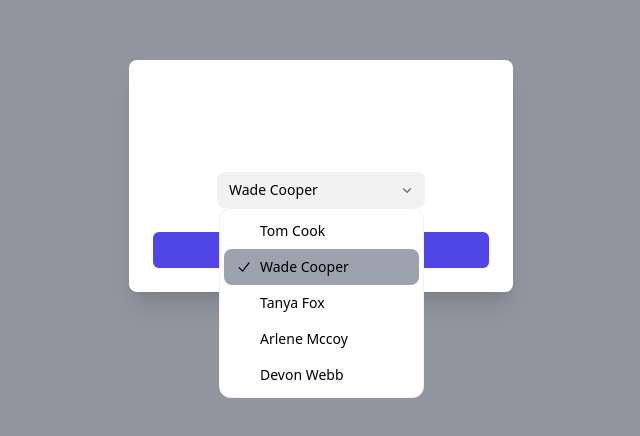
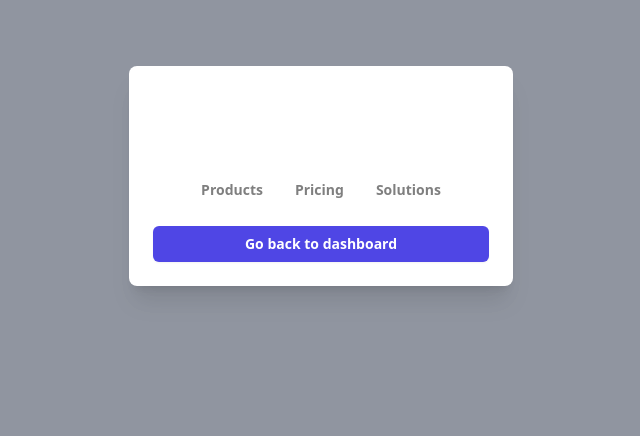
Before and after one commit to placidrod/react-ts-202409, a React (Vite) app: page / in a window 1280 px wide. Shown: the part 224-660 px from the top of the page, without its empty margins (319-959 px from the left). Built offline with nearby package versions, Linux system fonts and the light colour scheme.

Commit message:
popover test

```diff
--- a/src/App.tsx
+++ b/src/App.tsx
@@ -1,88 +1,8 @@
-'use client';
-
 import { useState } from 'react';
-import {
-  Dialog,
-  DialogBackdrop,
-  DialogPanel,
-  DialogTitle,
-} from '@headlessui/react';
+import { Dialog, DialogBackdrop, DialogPanel } from '@headlessui/react';
 // import { CheckIcon } from '@heroicons/react/24/outline'
 
-import {
-  Combobox,
-  ComboboxButton,
-  ComboboxInput,
-  ComboboxOption,
-  ComboboxOptions,
-} from '@headlessui/react';
-import { CheckIcon, ChevronDownIcon } from '@heroicons/react/20/solid';
-import clsx from 'clsx';
-
-const people = [
-  { id: 1, name: 'Tom Cook' },
-  { id: 2, name: 'Wade Cooper' },
-  { id: 3, name: 'Tanya Fox' },
-  { id: 4, name: 'Arlene Mccoy' },
-  { id: 5, name: 'Devon Webb' },
-];
-
-function CBox() {
-  const [query, setQuery] = useState('');
-  const [selected, setSelected] = useState(people[1]);
-
-  const filteredPeople =
-    query === ''
-      ? people
-      : people.filter((person) => {
-          return person.name.toLowerCase().includes(query.toLowerCase());
-        });
-
-  return (
-    <div className="mx-auto w-52 pt-20 z-10">
-      <Combobox
-        value={selected}
-        onChange={(value) => setSelected(value)}
-        onClose={() => setQuery('')}
-        __demoMode
-      >
-        <div className="relative">
-          <ComboboxInput
-            className={clsx(
-              'w-full rounded-lg border-none bg-black/5 py-1.5 pr-8 pl-3 text-sm/6 text-black',
-              'focus:outline-none data-[focus]:outline-2 data-[focus]:-outline-offset-2 data-[focus]:outline-black/25'
-            )}
-            displayValue={(person) => person?.name}
-            onChange={(event) => setQuery(event.target.value)}
-          />
-          <ComboboxButton className="group absolute inset-y-0 right-0 px-2.5">
-            <ChevronDownIcon className="size-4 fill-black/60 group-data-[hover]:fill-black" />
-          </ComboboxButton>
-        </div>
-
-        <ComboboxOptions
-          anchor="bottom"
-          transition
-          className={clsx(
-            'w-[var(--input-width)] rounded-xl border border-black/5  p-1 [--anchor-gap:var(--spacing-1)] empty:invisible bg-white z-10',
-            'transition duration-100 ease-in data-[leave]:data-[closed]:opacity-0'
-          )}
-        >
-          {filteredPeople.map((person) => (
-            <ComboboxOption
-              key={person.id}
-              value={person}
-              className="group flex cursor-default items-center gap-2 rounded-lg py-1.5 px-3 select-none data-[focus]:bg-gray-400"
-            >
-              <CheckIcon className="invisible size-4 fill-black group-data-[selected]:visible" />
-              <div className="text-sm/6 text-black">{person.name}</div>
-            </ComboboxOption>
-          ))}
-        </ComboboxOptions>
-      </Combobox>
-    </div>
-  );
-}
+import Pop from './popover';
 
 export default function Modal() {
   const [open, setOpen] = useState(true);
@@ -112,7 +32,8 @@
                   Payment successful
                 </DialogTitle> */}
                 <div className="mt-2">
-                  <CBox />
+                  {/* <CBox /> */}
+                  <Pop />
                 </div>
               </div>
             </div>
--- /dev/null
+++ b/src/c-box.tsx
@@ -0,0 +1,77 @@
+import { useState } from 'react';
+// import { CheckIcon } from '@heroicons/react/24/outline'
+
+import {
+  Combobox,
+  ComboboxButton,
+  ComboboxInput,
+  ComboboxOption,
+  ComboboxOptions,
+} from '@headlessui/react';
+import { CheckIcon, ChevronDownIcon } from '@heroicons/react/20/solid';
+import clsx from 'clsx';
+
+const people = [
+  { id: 1, name: 'Tom Cook' },
+  { id: 2, name: 'Wade Cooper' },
+  { id: 3, name: 'Tanya Fox' },
+  { id: 4, name: 'Arlene Mccoy' },
+  { id: 5, name: 'Devon Webb' },
+];
+
+export default function CBox() {
+  const [query, setQuery] = useState('');
+  const [selected, setSelected] = useState(people[1]);
+
+  const filteredPeople =
+    query === ''
+      ? people
+      : people.filter((person) => {
+          return person.name.toLowerCase().includes(query.toLowerCase());
+        });
+
+  return (
+    <div className="mx-auto w-52 pt-20 z-10">
+      <Combobox
+        value={selected}
+        onChange={(value) => setSelected(value)}
+        onClose={() => setQuery('')}
+        __demoMode
+      >
+        <div className="relative">
+          <ComboboxInput
+            className={clsx(
+              'w-full rounded-lg border-none bg-black/5 py-1.5 pr-8 pl-3 text-sm/6 text-black',
+              'focus:outline-none data-[focus]:outline-2 data-[focus]:-outline-offset-2 data-[focus]:outline-black/25'
+            )}
+            displayValue={(person) => person?.name}
+            onChange={(event) => setQuery(event.target.value)}
+          />
+          <ComboboxButton className="group absolute inset-y-0 right-0 px-2.5">
+            <ChevronDownIcon className="size-4 fill-black/60 group-data-[hover]:fill-black" />
+          </ComboboxButton>
+        </div>
+
+        <ComboboxOptions
+          anchor="bottom"
+          transition
+          className={clsx(
+            'w-[var(--input-width)] rounded-xl border border-black/5  p-1 [--anchor-gap:var(--spacing-1)] empty:invisible bg-white z-10',
+            'transition duration-100 ease-in data-[leave]:data-[closed]:opacity-0'
+          )}
+        >
+          {filteredPeople.map((person) => (
+            <ComboboxOption
+              key={person.id}
+              value={person}
+              className="group flex cursor-default items-center gap-2 rounded-lg py-1.5 px-3 select-none data-[focus]:bg-gray-400"
+            >
+              <CheckIcon className="invisible size-4 fill-black group-data-[selected]:visible" />
+              <div className="text-sm/6 text-black">{person.name}</div>
+            </ComboboxOption>
+          ))}
+        </ComboboxOptions>
+      </Combobox>
+    </div>
+  );
+}
--- a/src/popover.tsx
+++ b/src/popover.tsx
@@ -1,4 +1,5 @@
 import { Popover, PopoverButton, PopoverPanel } from '@headlessui/react';
+import CBox from './c-box';
 
 export default function Pop() {
   return (
@@ -13,16 +14,20 @@
           <PopoverPanel
             transition
             anchor="bottom end"
+            portal
             className="divide-y divide-white/5 rounded-xl bg-white text-sm/6 transition duration-200 ease-in-out [--anchor-gap:10px] data-[closed]:-translate-y-1 data-[closed]:opacity-0 border border-black w-96"
           >
             <div className="p-3">
-              <a
+              {/* <a
                 className="block rounded-lg py-2 px-3 transition hover:bg-white"
                 href="#"
               >
                 <p className="font-semibold text-black">Insights</p>
                 <p className="text-black/50">Measure actions your users take</p>
-              </a>
+              </a> */}
+              {/* <div className="py-2 px-3">
+                <CBox />
+              </div> */}
               <a
                 className="block rounded-lg py-2 px-3 transition hover:bg-white"
                 href="#"
@@ -49,7 +54,15 @@
                 <p className="text-black/50">
                   Start integrating products and tools
                 </p>
+                <CBox />
               </a>
+            </div>
+            <div className="py-2 px-3">{/* <CBox /> */}</div>
+            <div className="py-2 px-3 mt-8">
+              <p className="text-black/50">
+                Start integrating products and tools
+              </p>
+              {/* <CBox /> */}
             </div>
           </PopoverPanel>
         </Popover>
```
